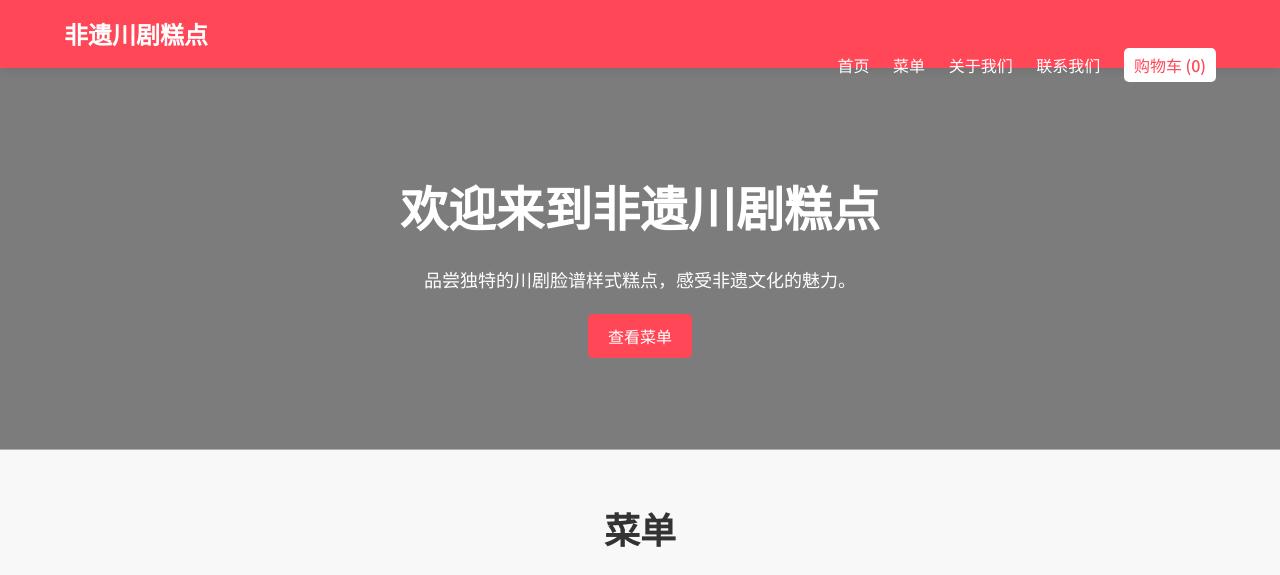
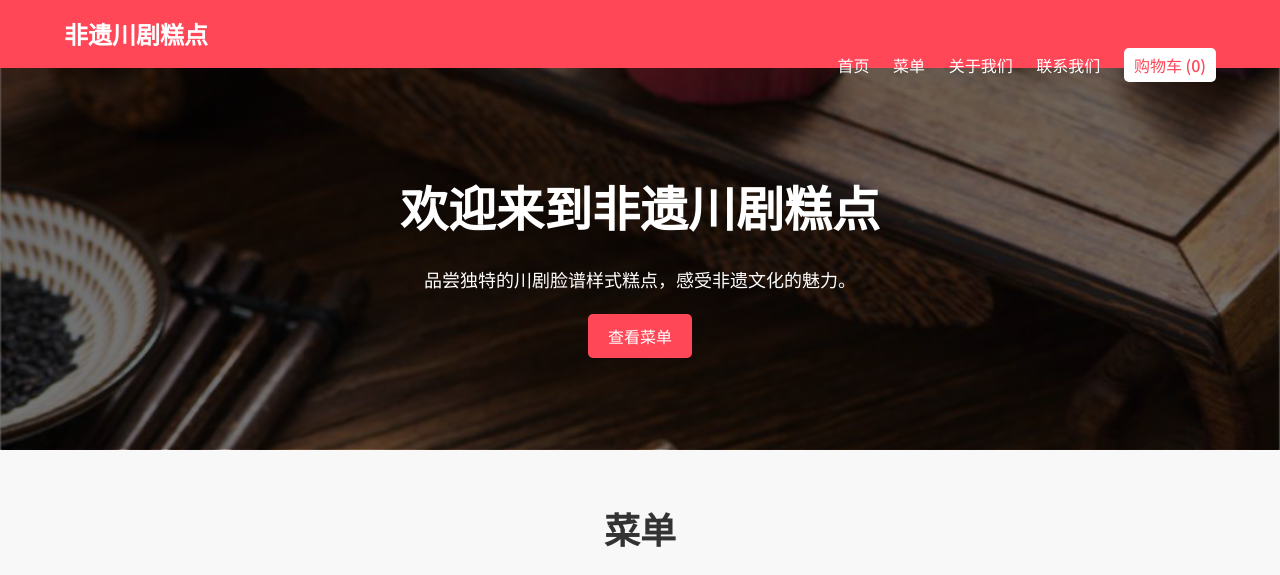
Before and after one commit to Xundtin/shuangchuang, a plain HTML site: page index.html in a window 1280 px wide. Shown: the top 575 px of the page. Drawn offline with Linux system fonts and the light colour scheme.

Commit message:
Update styles.css

```diff
--- a/styles.css
+++ b/styles.css
@@ -58,7 +58,7 @@ nav ul li a.cart-btn {
 
 /* Banner 部分 */
 .banner {
-    background: linear-gradient(rgba(0, 0, 0, 0.5), rgba(0, 0, 0, 0.5)), url('images/图片1.png');
+    background: linear-gradient(rgba(0, 0, 0, 0.5), rgba(0, 0, 0, 0.5)), url('图片1.png');
     background-size: cover;
     background-position: center;
     color: #fff;
```
